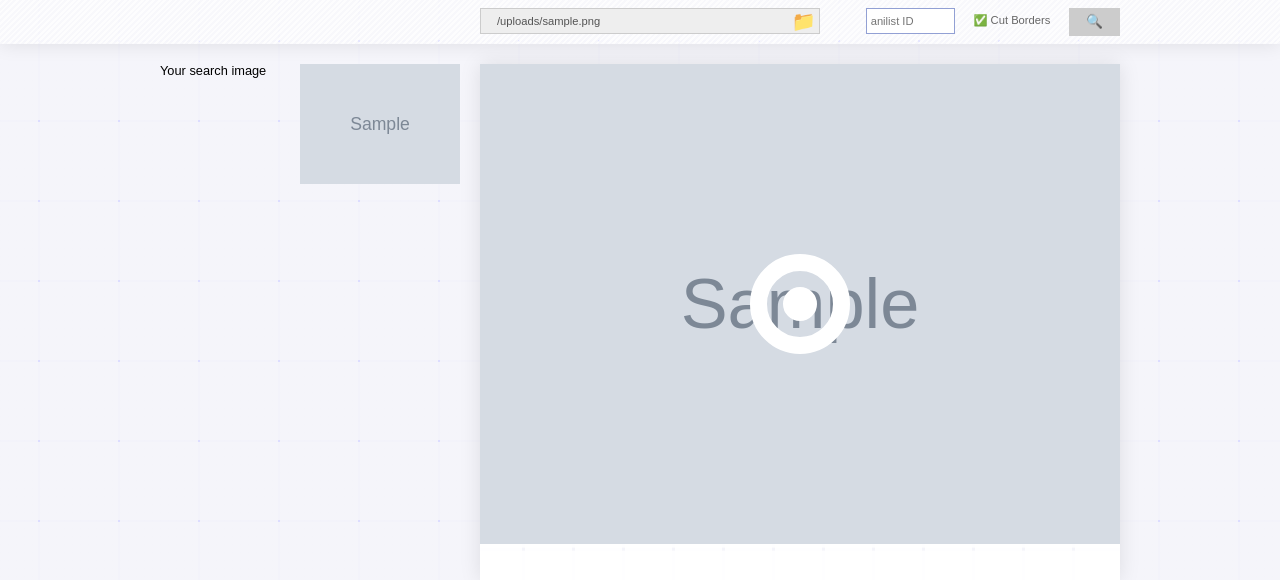
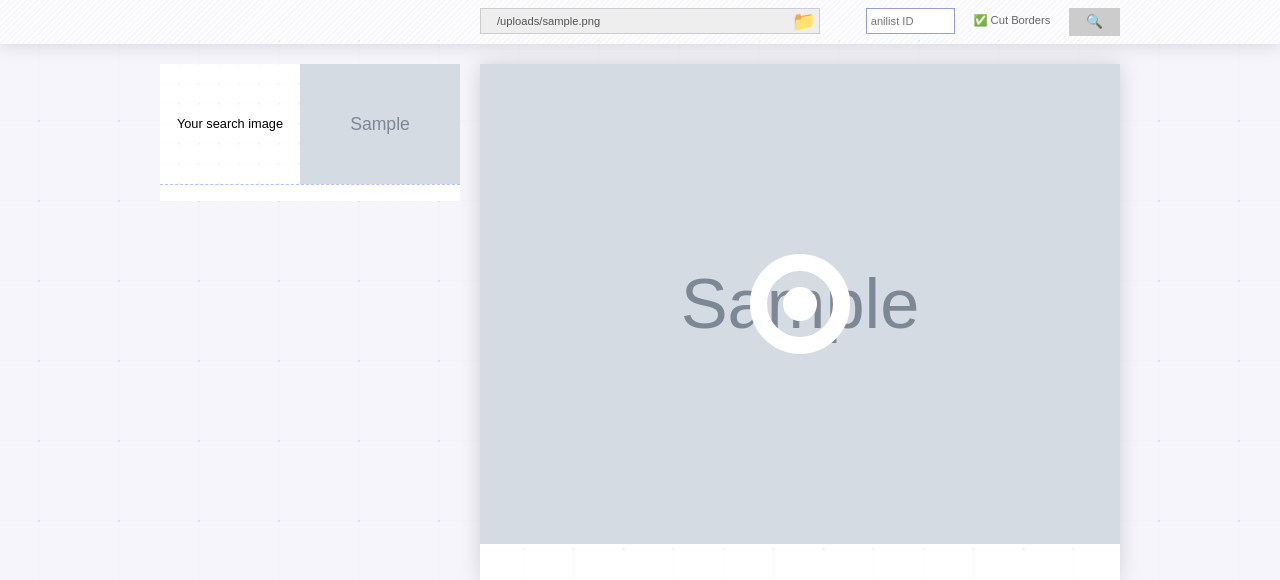
Before and after one commit to soruly/trace.moe-www, a Node project: template views/index.ejs in a window 1280 px wide. Shown: the top 580 px of the page. Run offline with Node 20 templates, Linux system fonts and the light colour scheme; the template is opened without the code that fills it: most values are stand-ins (such as "Sample title", 1, 10 or a date in 2020); grey boxes marked "Sample" are stand-in pictures.

Commit message:
Add style to search image

```diff
--- a/static/css/index.css
+++ b/static/css/index.css
@@ -79,7 +79,7 @@
   width: 100%;
   transition: all 100ms ease-out;
   transform: translate(0, 0);
-  box-shadow: 0 0 20px rgba(0, 0, 0, 0.1);
+  box-shadow: 0 0 20px rgba(0, 0, 0, 0.15);
   background: repeating-linear-gradient(
         135deg,
         rgba(255, 255, 255, 0.8) 0,
@@ -102,7 +102,7 @@
   align-content: space-around;
   justify-content: space-between;
   transition: all 100ms ease-out;
-  box-shadow: 0 0 20px rgba(0, 0, 0, 0.1);
+  box-shadow: 0 0 20px rgba(0, 0, 0, 0.15);
   background: rgba(255, 255, 255, 0.8);
 }
 .search-bar-content .drop-target {
@@ -247,8 +247,7 @@
   transform: none;
   transition: all 100ms ease-out;
 }
-.search-bar .message-text {
-  font-size: 0.7rem;
+.search-bar .logo {
   width: 280px;
 }
 
@@ -268,12 +267,39 @@
 .search-image {
   display: flex;
   flex-wrap: wrap;
-  align-items: flex-start;
+  align-items: center;
   align-content: space-around;
   justify-content: space-between;
+  background: linear-gradient(
+        0deg,
+        rgba(255, 255, 255, 0.9) 0,
+        rgba(255, 255, 255, 0.9) 90%,
+        rgba(255, 255, 255, 0) 90%,
+        rgba(255, 255, 255, 0) 100%
+      )
+      0 50%,
+    linear-gradient(
+        90deg,
+        rgba(255, 255, 255, 0.9) 0,
+        rgba(255, 255, 255, 0.9) 90%,
+        rgba(255, 255, 255, 0) 90%,
+        rgba(255, 255, 255, 0) 100%
+      )
+      50% 0,
+    rgba(255, 255, 255, 0);
+  background-size: 20px 20px;
 }
-.search-image .search-image-text {
+.search-image .message-text {
+  color: #666666;
+  font-size: 0.7rem;
+  width: 100%;
+  padding: 0.5rem;
+  border-top: 1px dashed #b0c1ff;
+}
+.search-image .detail {
   font-size: 0.8rem;
+  text-align: center;
+  flex-grow: 1;
 }
 .search-image .query-image {
   width: 160px;
@@ -293,7 +319,7 @@
   align-items: flex-start;
   align-content: space-around;
   justify-content: space-between;
-  box-shadow: 0 0 20px rgba(0, 0, 0, 0.1);
+  box-shadow: 0 0 20px rgba(0, 0, 0, 0.15);
   text-shadow: 1px 1px 5px #cccccc;
   margin: 0.5rem 0 0.5rem 0;
   transition: all 100ms ease-out;
@@ -324,6 +350,10 @@
 .result:active {
   box-shadow: 0 0 10px #6d8cff;
   transform: translate(1px, 1px);
+  transition: all 100ms ease-out;
+}
+.result.active {
+  box-shadow: 0 0 10px #6d8cff;
   transition: all 100ms ease-out;
 }
 .result.hidden {
@@ -379,7 +409,7 @@
 
 .player-info-pane {
   margin-bottom: 2rem;
-  box-shadow: 0 0 20px rgba(0, 0, 0, 0.1);
+  box-shadow: 0 0 20px rgba(0, 0, 0, 0.15);
   background: linear-gradient(
         0deg,
         rgba(255, 255, 255, 0.9) 0,
@@ -429,7 +459,7 @@
 }
 .player-pane .file-name-display {
   font-size: 0.7rem;
-  width: 500px;
+  flex-grow: 1;
   height: 1rem;
   text-overflow: ellipsis;
   overflow: hidden;
@@ -438,6 +468,7 @@
 .player-pane .time-code-display {
   font-size: 0.7rem;
   height: 0.7rem;
+  padding-right: 1rem;
 }
 .player-pane .player-control {
   opacity: 0;
@@ -454,6 +485,7 @@
 }
 .player-pane .sound-btn {
   position: absolute;
+  top: -1.1rem;
   right: 0;
   font-size: 0.8rem;
   width: 1rem;
--- a/static/js/index.js
+++ b/static/js/index.js
@@ -155,7 +155,8 @@ const search = async () => {
     // result.querySelector("video").style.display = "none";
     // }
 
-    const opacity = Math.pow(entry.similarity, 4) + 0.2;
+    const opacity =
+      Math.pow(entry.similarity, 4) + 0.3 > 1 ? 1 : Math.pow(entry.similarity, 4) + 0.3;
     // result.style.opacity = opacity > 1 ? 1 : opacity;
 
     result.addEventListener("click", (e) => {
@@ -165,7 +166,7 @@ const search = async () => {
     document.querySelector(".result-list").appendChild(result);
     setTimeout((e, o) => {
       result.style.opacity = opacity;
-    }, 0);
+    }, index * 100);
     // result.style.opacity = opacity > 1 ? 1 : opacity;
   });
 
@@ -279,8 +280,9 @@ let playfile = async (target, videoURL, fileName, anilistID, timeCode) => {
   let duration = response.headers.get("x-video-duration");
 
   document.querySelector(".file-name-display").innerText = fileName;
-  document.querySelector(".time-code-display").innerText =
-    formatTime(timeCode) + "/" + formatTime(duration);
+  document.querySelector(".time-code-display").innerText = `${formatTime(timeCode)} / ${formatTime(
+    duration
+  )}`;
   let left = (parseFloat(timeCode) / parseFloat(duration)) * 640 - 6;
 
   document.querySelector(".player-info").style.opacity = 1;
--- a/static/js/info.js
+++ b/static/js/info.js
@@ -80,11 +80,13 @@ const displayInfo = (src) => {
   Array.from(
     new Set(
       [
-        src.title.chinese || [],
-        src.title.english || [],
+        src.title.chinese || "",
+        src.title.english || "",
         ...(src.synonyms || []),
         ...(src.synonyms_chinese || []),
-      ].filter((e) => e !== src.title.native || e !== src.title.romaji)
+      ]
+        .filter((e) => e)
+        .filter((e) => e !== src.title.native || e !== src.title.romaji)
     )
   )
     .sort()
--- a/views/index.ejs
+++ b/views/index.ejs
@@ -38,23 +38,10 @@
   <link rel="dns-prefetch" href="https://api.trace.moe/" />
   <link rel="dns-prefetch" href="https://image.trace.moe/" />
 
-  <template id="template">
-    <div class="result">
-      <div class="title"></div>
-      <div class="detail">
-        <div class="ep"></div>
-        <div class="time"></div>
-        <div class="similarity"></div>
-      </div>
-      <div style="max-width: 160px">
-        <video src="" poster="" muted="" autoplay="" loop="" playsinline=""></video>
-      </div>
-    </div>
-  </template>
   <div class="drop-target"></div>
   <div class="search-bar <%= imageURL ? 'ready' : '' %>">
     <div class="search-bar-content">
-      <div class="message-text"></div>
+      <div class="logo"></div>
       <div class="form-controls">
         <form>
           <input
@@ -86,10 +73,24 @@
     </div>
   </div>
 
+  <template id="template">
+    <div class="result">
+      <div class="title"></div>
+      <div class="detail">
+        <div class="ep"></div>
+        <div class="time"></div>
+        <div class="similarity"></div>
+      </div>
+      <div style="max-width: 160px">
+        <video src="" poster="" muted="" autoplay="" loop="" playsinline=""></video>
+      </div>
+    </div>
+  </template>
+
   <div class="wrap">
     <div class="result-list">
       <div class="search-image">
-        <div class="search-image-text">Your search image</div>
+        <div class="detail">Your search image</div>
         <div class="query-image">
           <% if (originalImage) { %>
           <img id="originalImage" src="" data-url="<%= originalImage %>" crossorigin="anonymous" />
@@ -97,6 +98,7 @@
           <img id="originalImage" src="" data-url="" crossorigin="anonymous" />
           <% } %>
         </div>
+        <div class="message-text"></div>
       </div>
     </div>
 
```
